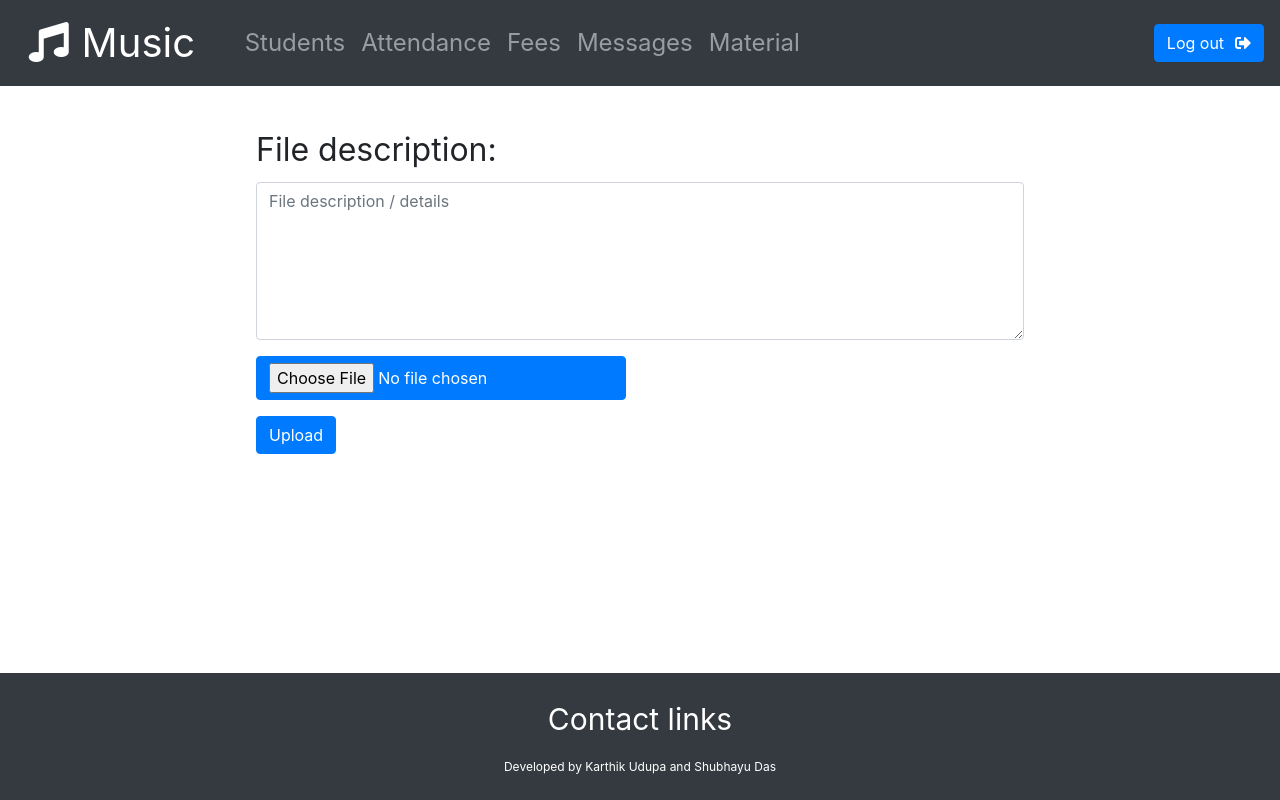
After one commit to Shubhayu-Das/Django-App, a Django app: page /admin-home/admin-upload-files/ in a window 1280 px wide. The commit adds this page. Run offline with Django 3.2, Linux system fonts and the light colour scheme; some libraries are stand-ins or nearby versions.

Commit message:
Added file upload for admin.

```diff
--- a/Organizer/Organizer/settings.py
+++ b/Organizer/Organizer/settings.py
@@ -119,3 +119,5 @@ USE_TZ = True
 # https://docs.djangoproject.com/en/2.1/howto/static-files/
 
 STATIC_URL = '/static/'
+MEDIA_URL = '/files/'
+MEDIA_ROOT = os.path.join(BASE_DIR, 'files')
--- a/Organizer/Registry/forms.py
+++ b/Organizer/Registry/forms.py
@@ -1,5 +1,5 @@
 from django import forms
-from .models import storeData
+from .models import storeData, FileUpload
 
 class LoginForm(forms.Form):
     model = storeData
@@ -21,3 +21,8 @@ class RegistrationForm(forms.ModelForm):
 
 class AttendanceForm(forms.Form):
     choices = forms.MultipleChoiceField(widget=forms.CheckboxSelectMultiple, required = False)
+
+class FileUploadForm(forms.ModelForm):
+    class Meta:
+        model = FileUpload
+        fields = ('description', 'files',)
--- a/Organizer/Registry/models.py
+++ b/Organizer/Registry/models.py
@@ -39,3 +39,8 @@ class Message(models.Model):
 
     class Meta:
         ordering = ('-datePosted', )
+
+class FileUpload(models.Model):
+    description = models.CharField(blank = True, max_length = 1000)
+    files = models.FileField(upload_to = 'files/%Y/')
+    upload_time = models.DateTimeField(auto_now_add = True)
--- /dev/null
+++ b/Organizer/Registry/static/css/uploadFile.css
@@ -0,0 +1,34 @@
+#upload{
+    position: relative;
+    padding-top: calc(5vh);
+    min-height: calc(80vh);
+    width: calc(80vw);
+    margin: auto;
+    display: flex;
+    flex-direction: column;
+}
+
+#file-message{
+    font-size: calc(4vh);
+}
+
+#file-chooser{
+    margin-top: calc(2vh);
+}
+
+#file-submit{
+    margin-top: calc(2vh);
+}
+
+@media (min-width: 768px){
+    #file-desc{
+        width: calc(60vw);
+        margin: auto;
+    }
+
+    #aligners{
+        position: relative;
+        width: calc(60vw);
+        margin: auto;
+    }
+}
--- a/Organizer/Registry/templates/Registry/adminBase.html
+++ b/Organizer/Registry/templates/Registry/adminBase.html
@@ -44,7 +44,7 @@
                         <a href = "{% url 'adminMessage' %}" class = "nav-link">Messages</a>
                     </li>
                     <li class = "navbar-nav mr-auto">
-                        <a href = "#" class = "nav-link">Material</a>
+                        <a href = "{% url 'uploadFile' %}" class = "nav-link">Material</a>
                     </li>
                 </ul>
 
--- /dev/null
+++ b/Organizer/Registry/templates/Registry/uploadFile.html
@@ -0,0 +1,18 @@
+{% extends "Registry/adminBase.html" %}
+{% load static %}
+
+{% block style %}
+    <link rel="stylesheet" href = {% static "css/uploadFile.css" %}>
+{% endblock %}
+
+{% block body %}
+    <div id = "upload">
+    <form method="POST" enctype="multipart/form-data" class = "md-form">
+        {% csrf_token %}
+        <div id = "aligners"><label id = "file-message"> File description: </label></div>
+        <textarea rows = '6' class="form-control text-wrap" type="text" name = "description" placeholder="File description / details" id = "file-desc"></textarea>
+        <div id = "aligners"><input type = "file" value="Choose File" name = "files" class = "btn login-btn btn-primary" id = "file-chooser"/></div>
+        <div id = "aligners"><input type = "submit" value = "Upload" class = "btn login-btn btn-primary" id = "file-submit"/></div>
+    </form>
+</div>
+{% endblock %}
--- a/Organizer/Registry/urls.py
+++ b/Organizer/Registry/urls.py
@@ -11,6 +11,7 @@ urlpatterns = [
         path('admin-home/student-data/', views.studentsData, name = 'studentsData'),
         path('student-home/student-message/', views.studentMessage, name = 'studentMessage'),
         path('admin-home/admin-message/', views.adminMessage, name = 'adminMessage'),
+        path('admin-home/admin-upload-files/', views.uploadFile, name = 'uploadFile'),
         path('admin-home/fees/', views.fees, name = 'fees'),
         path('signup/', views.register, name='signup'),
 ]
--- a/Organizer/Registry/views.py
+++ b/Organizer/Registry/views.py
@@ -1,5 +1,5 @@
 from django.shortcuts import render, HttpResponseRedirect, redirect
-from .forms import LoginForm, SelectStudentForm, RegistrationForm, AttendanceForm
+from .forms import LoginForm, SelectStudentForm, RegistrationForm, AttendanceForm, FileUploadForm
 from datetime import datetime
 from .models import Message, storeData
 from django.contrib import messages
@@ -16,7 +16,7 @@ def systemCheck():
 
 
 
-def authenticate(request, username = None, password = None):
+def authenticate(username = None, password = None):
 
     user = storeData.objects.get(username = username)
 
@@ -25,7 +25,7 @@ def authenticate(request, username = None, password = None):
         user.save()
     else:
         messages.info(request, 'Looks like the admin has not authorised your account. Please try later')
-        return None
+        return "None"
 
     if user.is_superuser == True:
         return "Yes"
@@ -55,7 +55,7 @@ def login(request):
             username = request.POST.get('username')
             password = request.POST.get('password')
 
-            response = authenticate(request, username=username, password=password)
+            response = authenticate(username=username, password=password)
             print(response)
             if response == 'Yes':
                 return redirect('/admin-home/')
@@ -78,13 +78,13 @@ def register(request):
             password = request.POST.get('password')
             phone = request.POST.get('phone_number')
             addr = uuid.getnode()
-            user = storeData.objects.get(mac_address = addr)
-            if user == None:
+            try:
+                user = storeData.objects.get(mac_address = addr)
+                messages.info(request, 'Looks like you have already registered with this device')
+                return HttpResponseRedirect('/home/')
+            except:
                 storeData.objects.create(username = username, password = password, phone_number = phone, mac_address = uuid.getnode())
                 messages.info(request, 'Your registration is complete. Please wait for the administrator to validate your account')
-                return HttpResponseRedirect('/home/')
-            else:
-                messages.info(request, 'Looks like you have already registered with this device')
                 return HttpResponseRedirect('/home/')
     else:
         form = RegistrationForm()
@@ -177,6 +177,17 @@ def adminMessage(request):
 
     return render(request, 'Registry/adminMessage.html', args)
 
+def uploadFile(request):
+    if request.method == 'POST':
+        form = FileUploadForm(request.POST, request.FILES)
+        if form.is_valid():
+            form.save()
+            return redirect('adminhome')
+    else:
+        form = FileUploadForm()
+
+    return render(request, 'Registry/uploadFile.html', {'form': form})
+
 def markPresent(present):
     for id in present:
         person = storeData.objects.get(id = id)
@@ -198,6 +209,7 @@ def loginStudentHome(request):
         return render(request, 'Registry/studentBase.html')
     messages.info(request, "Please login before trying to access user information")
     return HttpResponseRedirect('/home/')
+
 def studentMessage(request):
     toView = {'posts': [], 'dates': []}
     for message in Message.objects.values():
```
Also changed, not shown: Organizer/Registry/admin.py (+7 -1 lines), Organizer/Registry/migrations/0009_fileupload.py (added), Organizer/db.sqlite3, Organizer/files/files/2019/Screenshot_from_2019-05-29_21-44-47.png (added).
